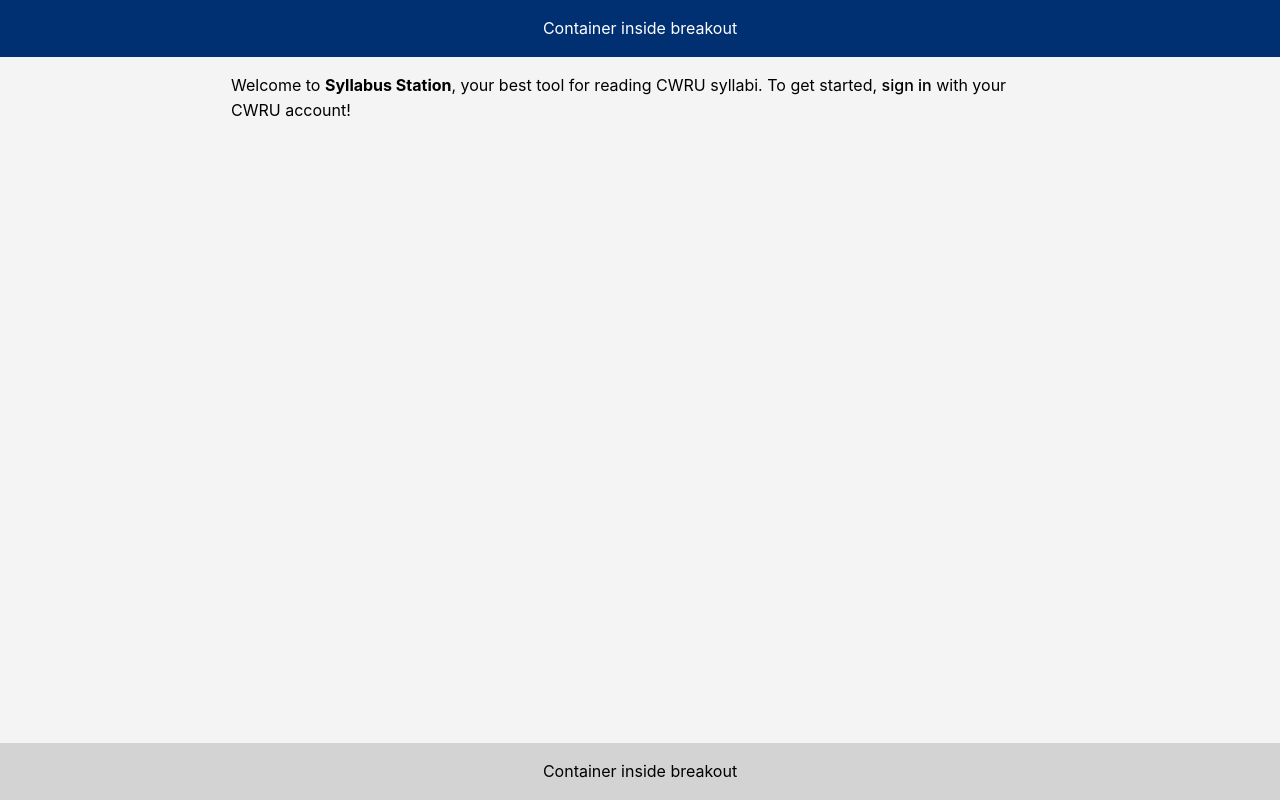
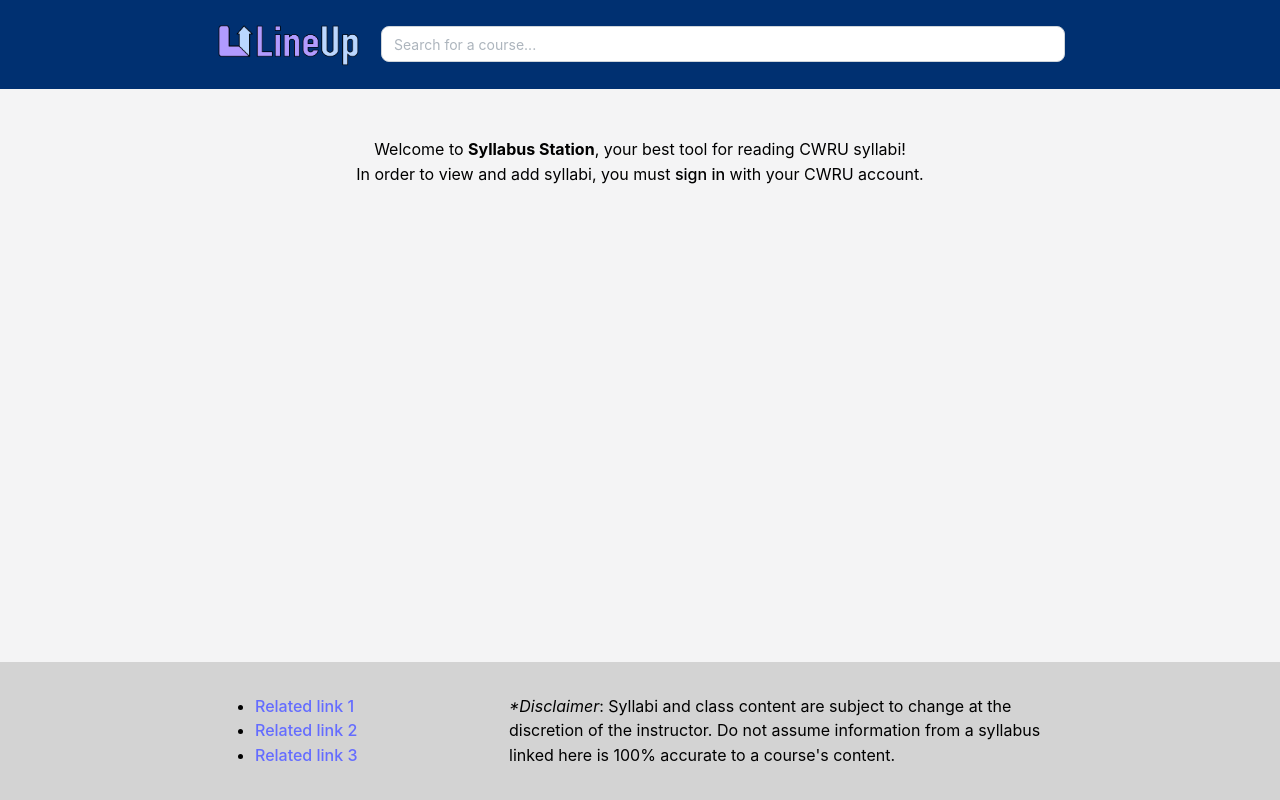
Before and after one commit to rhyderswen/syllabus-station, a React (Vite) app: page / in a window 1280 px wide. Built offline with nearby package versions, Linux system fonts and the light colour scheme.

Commit message:
Updated wrapper layout and adjusted loggedouthome

```diff
--- a/src/client/App.css
+++ b/src/client/App.css
@@ -5,6 +5,7 @@
 
   --cwrublue: #003071;
   --cwrugray: #d3d3d3;
+  --cwrutrueblue: #007ab8;
 }
 
 .rotatable {
@@ -26,3 +27,11 @@
 .pointer {
   cursor: pointer;
 }
+
+.home {
+  margin: 2rem 3rem 3rem 3rem;
+}
+
+.a {
+  color: --cwrutrueblue;
+}
--- a/src/client/App.tsx
+++ b/src/client/App.tsx
@@ -2,7 +2,8 @@ import Wrapper from "@/components/Wrapper";
 import Error from "@/pages/Error";
 import { createBrowserRouter, Outlet, RouterProvider } from "react-router";
 import "./App.css";
-import LoggedOutHome from "./pages/LoggedOutHome";
+import Home from "@/pages/Home";
+
 
 function Layout() {
   return (
@@ -19,7 +20,7 @@ const router = createBrowserRouter([
     children: [
       {
         path: "/",
-        element: <LoggedOutHome />,
+        element: <Home />,
       },
     ],
   },
--- a/src/client/components/Wrapper.tsx
+++ b/src/client/components/Wrapper.tsx
@@ -1,4 +1,6 @@
-import { Box, Container, Group } from "@mantine/core";
+import lineupLogo from "@/assets/lineup-full.png";  // placeholder to figure out spacing
+import { useRef, useState } from 'react';
+import { Box, Container, Group, Autocomplete, Loader } from "@mantine/core";
 
 export interface WrapperProps {
   children: React.ReactNode;
@@ -13,14 +15,32 @@ const Wrapper = ({ children }: WrapperProps) => {
       style={{ gridTemplateRows: "auto 1fr auto" }}
     >
       <Box component="header" data-breakout bg="var(--cwrublue)" p="md">
-        <Group data-container c="white" justify="center">
-          <div>Container inside breakout</div>
+        <Group data-container c="white" justify="center" display='flex'>
+          <div className="lineUpLogo" style={{flex:1}}>
+            <img src={lineupLogo} alt="LineUp Logo" height={50} />
+          </div>
+          <Autocomplete
+            style={{flex:7}}
+            placeholder="Search for a course..."
+            data={['CSDS 132', 'CSDS 233', 'CSDS 393', 'CSDS 395']}
+            //rightSection={loading ? <Loader size={16} /> : null} // This will be used later for a loading circle to appear on the right edge of the search bar while searching
+            //in the final version, this will only appear when authenticated
+          />
         </Group>
       </Box>
       {children}
       <Box component="footer" data-breakout bg="var(--cwrugray)" p="md">
-        <Group data-container justify="center">
-          <div>Container inside breakout</div>
+        <Group data-container justify="center" display='flex'>
+          <div style={{flex:1}}>
+            <ul>
+              <li><a href='/'>Related link 1</a></li>
+              <li><a href='/'>Related link 2</a></li>
+              <li><a href='/'>Related link 3</a></li>
+            </ul>
+          </div>
+          <div style={{flex:2}}><i>*Disclaimer</i>: Syllabi and class content are subject to change at the discretion
+                of the instructor. Do not assume information from a syllabus linked here is 100% accurate
+                to a course's content.</div>
         </Group>
       </Box>
     </Container>
--- a/src/client/index.css
+++ b/src/client/index.css
@@ -1,5 +1,5 @@
 :root {
-  font-family: Inter, system-ui, Avenir, Helvetica, Arial, sans-serif;
+  font-family: "Figtree", system-ui, Avenir, Helvetica, Arial, sans-serif;
 
   color: #213547;
 
--- /dev/null
+++ b/src/client/pages/Home.tsx
@@ -0,0 +1,14 @@
+import LoggedInHome from "./LoggedInHome";
+import LoggedOutHome from "./LoggedOutHome";
+
+const Home = () => {
+  //const { isAuthenticated, isLoading, error } = useAuth0();
+  const isLoggedIn = false;
+
+  // If the user is authenticated, show the logged in homepage, otherwise show the logged out homepage
+  // Don't show either if the authentication status is still loading or an error occurs
+  //return <>{(!isLoading || error) && <>{isAuthenticated ? <LoggedInHome /> : <LoggedOutHome />}</>}</>;
+  return <>{isLoggedIn ? <LoggedInHome /> : <LoggedOutHome />}</>
+};
+
+export default Home;
--- /dev/null
+++ b/src/client/pages/LoggedInHome.tsx
@@ -0,0 +1,15 @@
+import { Container, UnstyledButton } from "@mantine/core";
+
+const LoggedInHome = () => {
+  return (
+    <Container className="home" p="md">
+      You are now logged into to <b>Syllabus Station</b>, your best tool for reading CWRU syllabi. If you want, you can,{" "}
+      <UnstyledButton onClick={() => console.log("log in would happen here!")}>
+        log out
+      </UnstyledButton>{" "}
+      of your CWRU account!
+    </Container>
+  );
+};
+
+export default LoggedInHome;
--- a/src/client/pages/LoggedOutHome.tsx
+++ b/src/client/pages/LoggedOutHome.tsx
@@ -2,12 +2,14 @@ import { Container, UnstyledButton } from "@mantine/core";
 
 const LoggedOutHome = () => {
   return (
-    <Container className="home" p="md">
-      Welcome to <b>Syllabus Station</b>, your best tool for reading CWRU syllabi. To get started,{" "}
+    <Container className="home" p="md" style={{textAlign:"center"}}>
+      Welcome to <b>Syllabus Station</b>, your best tool for reading CWRU syllabi!
+      <br></br>
+      In order to view and add syllabi, you must{" "}
       <UnstyledButton onClick={() => console.log("log in would happen here!")}>
         sign in
       </UnstyledButton>{" "}
-      with your CWRU account!
+      with your CWRU account.
     </Container>
   );
 };
```
Also changed, not shown: src/client/assets/lineup-full.png (added).
